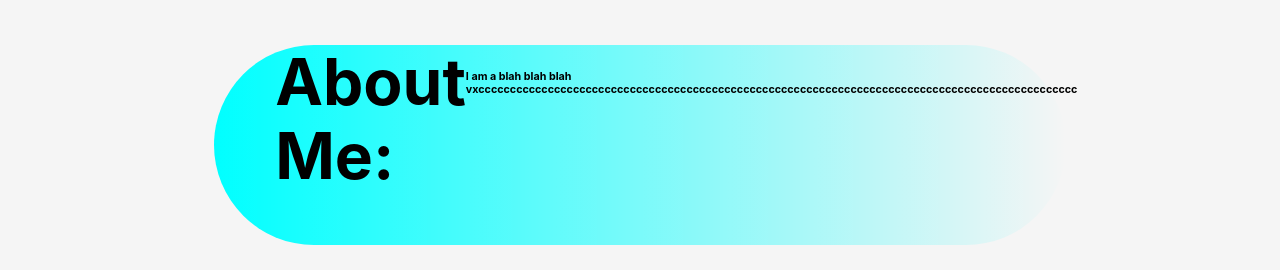
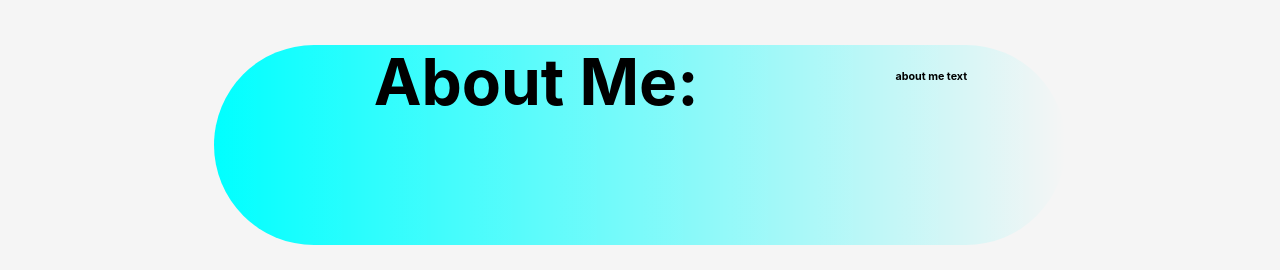
Before and after one commit to ScottWilsons/Portfolio, a Next.js app: page / in a window 1280 px wide. Shown: the part 370-640 px from the top of the page. Built offline with nearby package versions, Linux system fonts and the light colour scheme.

Commit message:
sorted problem with about me text

```diff
--- a/pages/index.js
+++ b/pages/index.js
@@ -32,10 +32,7 @@ export default function Home() {
         </div>
         <div className={styles.aboutBox}>
           <h2 className={styles.title}>About Me:</h2>
-          <h6>
-            I am a blah blah blah
-            vxccccccccccccccccccccccccccccccccccccccccccccccccccccccccccccccccccccccccccccccccccccccccccccccc
-          </h6>
+          <h6>about me text</h6>
         </div>
       </main>
     </div>
```
